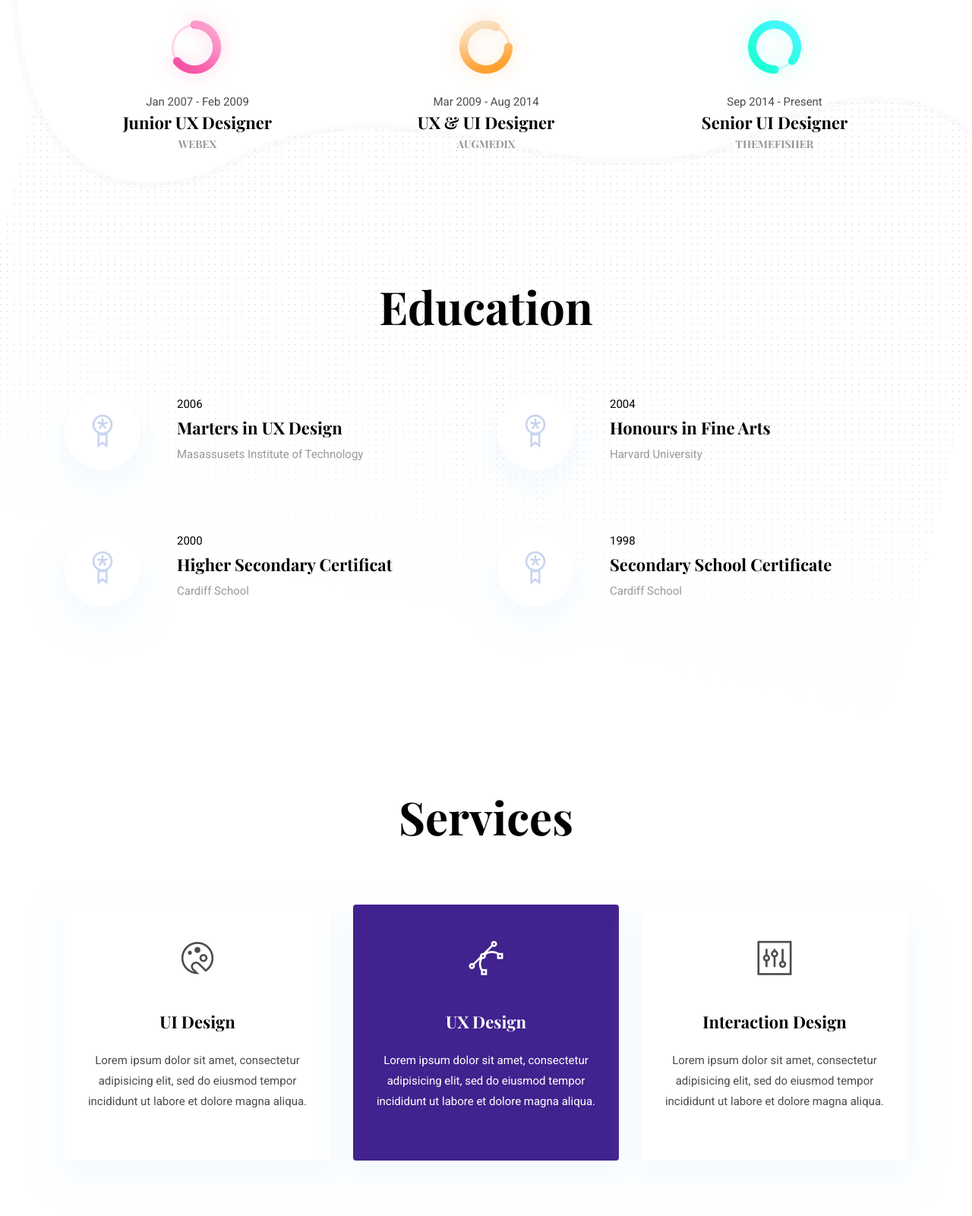
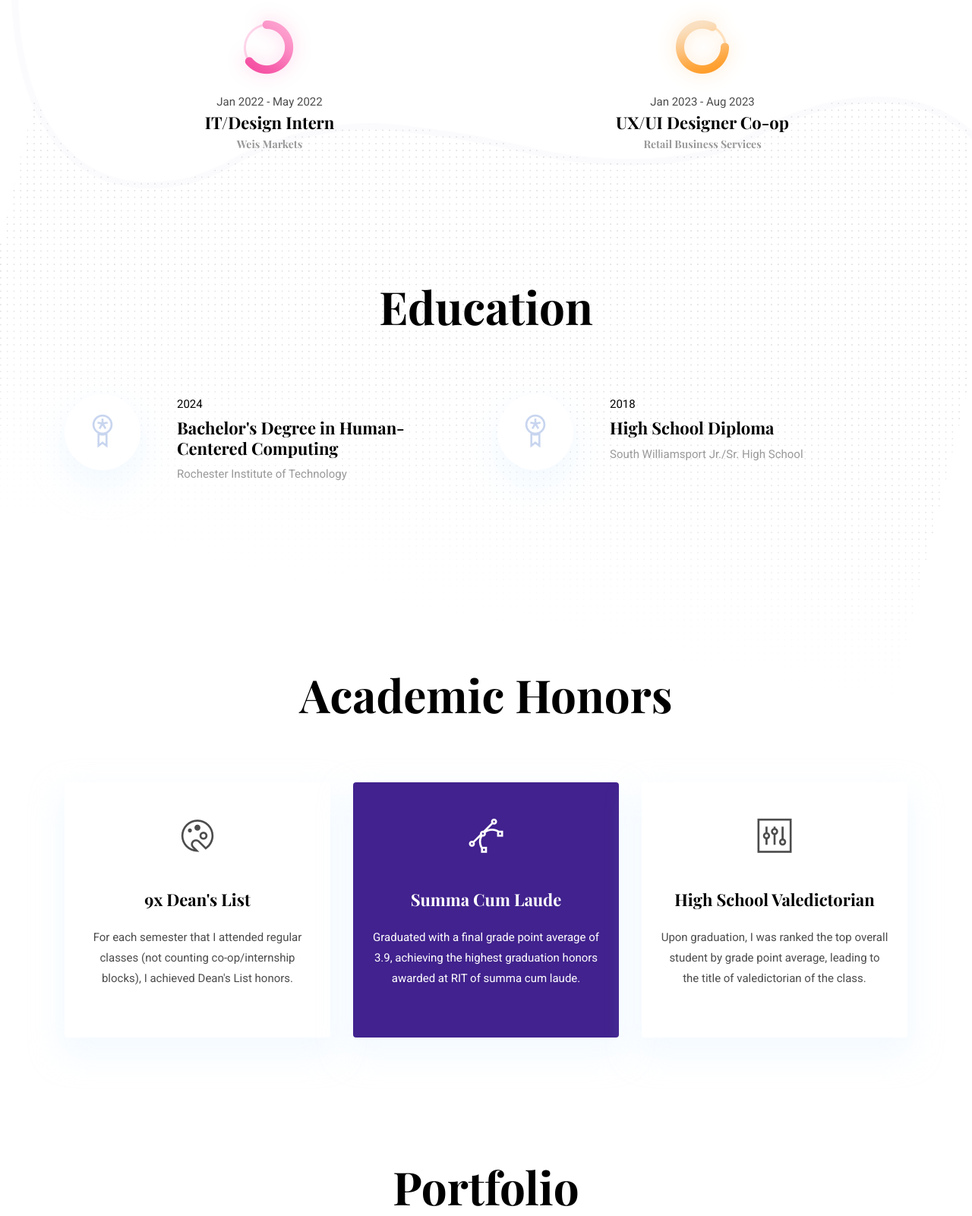
Before and after one commit to cfb8345/cfb8345.github.io, a plain HTML site: page index.html in a window 1280 px wide. Shown: the part 2064-3665 px from the top of the page at 76% size. Drawn offline with nearby package versions, Linux system fonts and the light colour scheme.

Commit message:
Home page changes
textual changes - education, stuff like that

```diff
--- a/index.html
+++ b/index.html
@@ -195,21 +195,15 @@
       </div>
       <div class="col-lg-3 col-md-4 text-center">
         <img src="images/experience/icon-1.png" alt="icon">
-        <p class="mb-0">Jan 2007 - Feb 2009</p>
-        <h4>Junior UX Designer</h4>
-        <h6 class="text-light">WEBEX</h6>
+        <p class="mb-0">Jan 2022 - May 2022</p>
+        <h4>IT/Design Intern</h4>
+        <h6 class="text-light">Weis Markets</h6>
       </div>
       <div class="col-lg-3 col-md-4 text-center">
         <img src="images/experience/icon-2.png" alt="icon">
-        <p class="mb-0">Mar 2009 - Aug 2014</p>
-        <h4>UX & UI Designer</h4>
-        <h6 class="text-light">AUGMEDIX</h6>
-      </div>
-      <div class="col-lg-3 col-md-4 text-center">
-        <img src="images/experience/icon-3.png" alt="icon">
-        <p class="mb-0">Sep 2014 - Present</p>
-        <h4>Senior UI Designer</h4>
-        <h6 class="text-light">THEMEFISHER</h6>
+        <p class="mb-0">Jan 2023 - Aug 2023</p>
+        <h4>UX/UI Designer Co-op</h4>
+        <h6 class="text-light">Retail Business Services</h6>
       </div>
     </div>
   </div>
@@ -229,9 +223,9 @@
             <i class="ti-medall icon icon-light icon-bg bg-white shadow rounded-circle d-block"></i>
           </div>
           <div>
-            <p class="text-dark mb-1">2006</p>
-            <h4>Marters in UX Design</h4>
-            <p class="mb-0 text-light">Masassusets Institute of Technology</p>
+            <p class="text-dark mb-1">2024</p>
+            <h4>Bachelor's Degree in Human-Centered Computing</h4>
+            <p class="mb-0 text-light">Rochester Institute of Technology</p>
           </div>
         </div>
       </div>
@@ -241,33 +235,9 @@
             <i class="ti-medall icon icon-light icon-bg bg-white shadow rounded-circle d-block"></i>
           </div>
           <div>
-            <p class="text-dark mb-1">2004</p>
-            <h4>Honours in Fine Arts</h4>
-            <p class="mb-0 text-light">Harvard University</p>
-          </div>
-        </div>
-      </div>
-      <div class="col-lg-6 col-md-6 mb-80">
-        <div class="d-flex">
-          <div class="mr-lg-5 mr-3">
-            <i class="ti-medall icon icon-light icon-bg bg-white shadow rounded-circle d-block"></i>
-          </div>
-          <div>
-            <p class="text-dark mb-1">2000</p>
-            <h4>Higher Secondary Certificat</h4>
-            <p class="mb-0 text-light">Cardiff School</p>
-          </div>
-        </div>
-      </div>
-      <div class="col-lg-6 col-md-6 mb-80">
-        <div class="d-flex">
-          <div class="mr-lg-5 mr-3">
-            <i class="ti-medall icon icon-light icon-bg bg-white shadow rounded-circle d-block"></i>
-          </div>
-          <div>
-            <p class="text-dark mb-1">1998</p>
-            <h4>Secondary School Certificate</h4>
-            <p class="mb-0 text-light">Cardiff School</p>
+            <p class="text-dark mb-1">2018</p>
+            <h4>High School Diploma</h4>
+            <p class="mb-0 text-light">South Williamsport Jr./Sr. High School</p>
           </div>
         </div>
       </div>
@@ -283,15 +253,14 @@
   <div class="container">
     <div class="row">
       <div class="col-12 text-center">
-        <h2 class="section-title">Services</h2>
+        <h2 class="section-title">Academic Honors</h2>
       </div>
       <div class="col-md-4 mb-4 mb-md-0">
         <div class="card hover-shadow shadow">
           <div class="card-body text-center px-4 py-5">
             <i class="ti-palette icon mb-5 d-inline-block"></i>
-            <h4 class="mb-4">UI Design</h4>
-            <p>Lorem ipsum dolor sit amet, consectetur adipisicing elit, sed do eiusmod tempor incididunt ut labore et
-              dolore magna aliqua.</p>
+            <h4 class="mb-4">9x Dean's List</h4>
+            <p>For each semester that I attended regular classes (not counting co-op/internship blocks), I achieved Dean's List honors.</p>
           </div>
         </div>
       </div>
@@ -299,9 +268,8 @@
         <div class="card active-bg-primary hover-shadow shadow">
           <div class="card-body text-center px-4 py-5">
             <i class="ti-vector icon mb-5 d-inline-block"></i>
-            <h4 class="mb-4">UX Design</h4>
-            <p>Lorem ipsum dolor sit amet, consectetur adipisicing elit, sed do eiusmod tempor incididunt ut labore et
-              dolore magna aliqua.</p>
+            <h4 class="mb-4">Summa Cum Laude</h4>
+            <p>Graduated with a final grade point average of 3.9, achieving the highest graduation honors awarded at RIT of summa cum laude.</p>
           </div>
         </div>
       </div>
@@ -309,9 +277,8 @@
         <div class="card hover-shadow shadow">
           <div class="card-body text-center px-4 py-5">
             <i class="ti-panel icon mb-5 d-inline-block"></i>
-            <h4 class="mb-4">Interaction Design</h4>
-            <p>Lorem ipsum dolor sit amet, consectetur adipisicing elit, sed do eiusmod tempor incididunt ut labore et
-              dolore magna aliqua.</p>
+            <h4 class="mb-4">High School Valedictorian</h4>
+            <p>Upon graduation, I was ranked the top overall student by grade point average, leading to the title of valedictorian of the class.</p>
           </div>
         </div>
       </div>
@@ -340,14 +307,15 @@
         </div>
       </div>
       <div class="col-lg-4 col-6 mb-4 shuffle-item">
-        <div class="position-relative rounded hover-wrapper">
-          <img src="images/portfolio/item-2.png" alt="portfolio-image" class="img-fluid rounded w-100">
+        <div class="position-relative rounded hover-wrapper mb-20">
+          <img src="images/portfolio/south-site-redesign.png" alt="portfolio-image" class="img-fluid rounded w-100">
           <div class="hover-overlay">
             <div class="hover-content">
               <a class="btn btn-light btn-sm" href="#!">view project</a>
             </div>
           </div>
         </div>
+        <h4 class="text-center"> Municipal Site Redesign </h4>
       </div>
       <div class="col-lg-4 col-6 mb-4 shuffle-item">
         <div class="position-relative rounded hover-wrapper">
```
